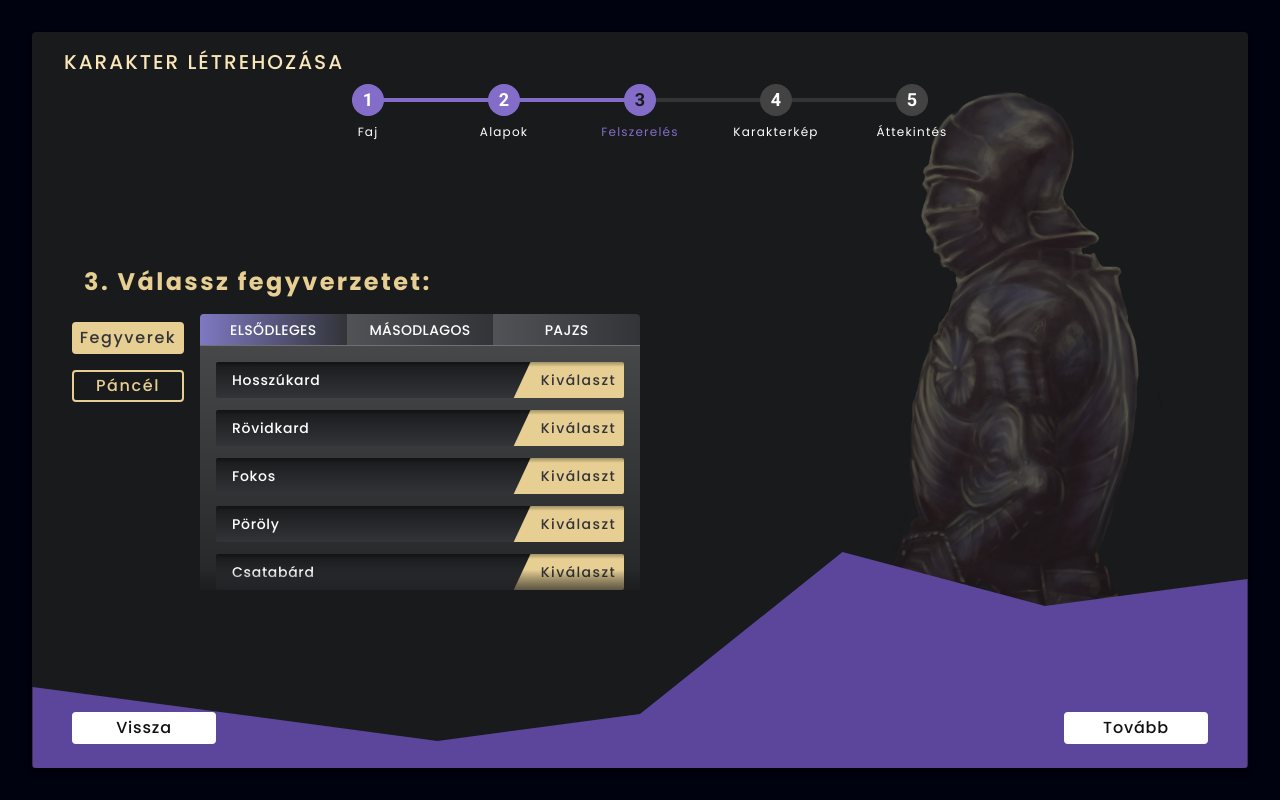
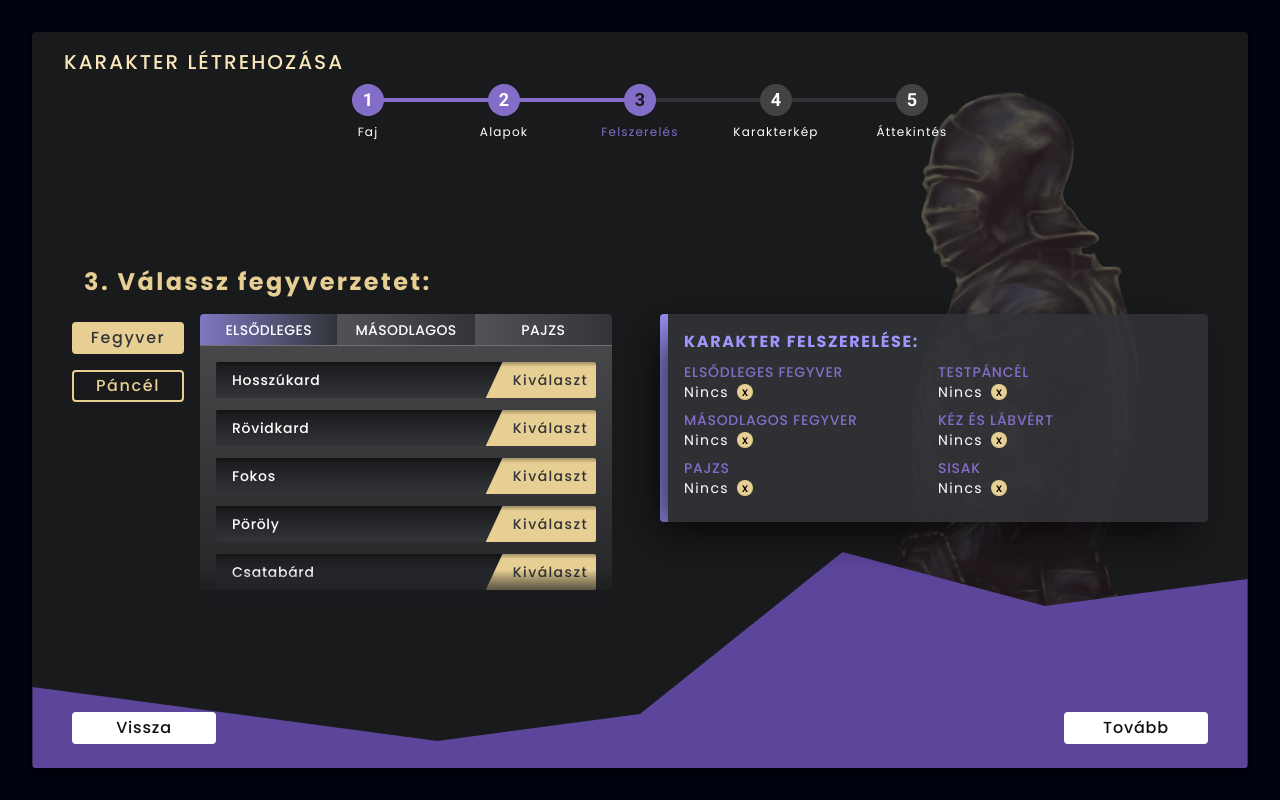
Before and after one commit to Abdys1/koe-forum-engine, a Next.js app in the folder frontend/: page /character/create in a window 1280 px wide. Built offline with nearby package versions, Linux system fonts and the light colour scheme; no server answers; a web font is replaced by a local one.

Commit message:
adding SelectedGearElement component

```diff
--- a/frontend/src/components/PanelListElement.tsx
+++ b/frontend/src/components/PanelListElement.tsx
@@ -3,7 +3,8 @@ import { useState } from "react";
 
 type PanelListElementProps = {
     title: string,
-    desc: string
+    desc: string,
+    onClick: React.MouseEventHandler<HTMLElement>
 };
 
 export default function PanelListElement(props: PanelListElementProps) {
@@ -12,6 +13,7 @@ export default function PanelListElement(props: PanelListElementProps) {
     function descToggle() {
         setIsActiveDesc(!isActiveDesc);
     }
+
 
     return (
         <li className="relative w-[calc(100% - 4rem)]">
@@ -23,8 +25,8 @@ export default function PanelListElement(props: PanelListElementProps) {
             )}
             onClick={descToggle}
             >
-                 {props.title}
-                <button className="relative h-full pr-2 flex justify-start items-center bg-secondary hover:bg-secondaryMedium text-cardMediumBg text-sm font-medium tracking-widest cursor-pointer z-10
+                {props.title}
+                <button type="button" onClick={props.onClick} className="relative h-full pr-2 flex justify-start items-center bg-secondary hover:bg-secondaryMedium text-cardMediumBg text-sm font-medium tracking-widest cursor-pointer z-10
                             before:content-[''] before:absolute before:top-0 before:-left-[20px] before:h-[150%] before:w-[60px] before:bg-secondary before:hover:bg-secondaryMedium before:rotate-[25deg] before:-z-10">
                     Kiválaszt
                 </button>
--- /dev/null
+++ b/frontend/src/components/SelectedGearElement.tsx
@@ -0,0 +1,25 @@
+type SelectedGearElementProps = {
+    optionTitle: string,
+    gearTitle: string,
+    onClear: React.MouseEventHandler<HTMLElement>
+}
+
+export default function SelectedGearElement(props: SelectedGearElementProps) {
+
+    return (
+        <div className="relative w-full mb-2 flex justify-start items-center flex-col">
+            <h4 className="relative w-full text-mainHover font-poppins font-medium tracking-wider text-sm uppercase">
+                {props.optionTitle}
+            </h4>
+            <div className="reltive w-full flex justify-start items-center">
+                <span className="relative text-sm font-poppins text-white tracking-widest">
+                    {props.gearTitle}
+                </span>
+                <button onClick={props.onClear} type="button" className="relative w-4 h-4 ml-2 p-0 flex justify-center items-center bg-secondary rounded-[50%] font-poppins text-xs font-medium
+                            hover:bg-secondaryMedium">
+                    x
+                </button>
+            </div>
+        </div>
+    );
+}
--- a/frontend/src/components/TabbedListPanel.tsx
+++ b/frontend/src/components/TabbedListPanel.tsx
@@ -9,7 +9,8 @@ interface ListElement {
 
 export interface ListOption {
     name: string,
-    elements: ListElement[]
+    elements: ListElement[],
+    onChooseElement: (elementTitle: string) => void
 }
 
 interface TabbedListPanelProps {
@@ -32,7 +33,7 @@ export default function TabbedListPanel(props: TabbedListPanelProps) {
                     props.options.map((option, i) => {
                         return(
                             <div style={{'--btnWidth': `${100 / props.options.length}%`} as React.CSSProperties} className="relative w-[var(--btnWidth)] h-full">
-                                <PanelNavBtn title={option.name} onClick={() => handleOption(i)} active={activeOption === i}/>
+                                <PanelNavBtn key={option.name} title={option.name} onClick={() => handleOption(i)} active={activeOption === i}/>
                             </div>
 
                         );
@@ -44,7 +45,7 @@ export default function TabbedListPanel(props: TabbedListPanelProps) {
                     {
                         props.options[activeOption].elements.map((element) => {
                             return (
-                                <PanelListElement title={element.title} desc={element.desc}/>
+                                <PanelListElement key={props.options[activeOption].name + element.title} title={element.title} desc={element.desc} onClick={() => props.options[activeOption].onChooseElement(element.title)}/>
                             );
                         })
                     }
--- a/frontend/src/components/create-character-forms/CharacterGearStep.tsx
+++ b/frontend/src/components/create-character-forms/CharacterGearStep.tsx
@@ -2,14 +2,27 @@ import MultiStepBar from "@/components/MultiStepBar";
 import MultiStepPagination from "@/components/MultiStepPagination";
 import SelectableOptionBtn from "@/components/SelectableOptionBtn";
 import TabbedListPanel, { ListOption } from "@/components/TabbedListPanel";
+import SelectedGearElement from "@/components/SelectedGearElement";
 import { title } from "process";
 import { useState } from "react";
 
 type GearOption = "fegyver" | "pancel";
 
+const DEFAULT_GEAR_OPTION = "Nincs";
+
+export default function CharacterGearStep() {
+    const [activeGearOption, setActiveGearOption] = useState<GearOption>("fegyver");
+    const [primaryWeapon, setPrimaryWeapon] = useState(DEFAULT_GEAR_OPTION);
+    const [secondaryWeapon, setSecondaryWeapon] = useState(DEFAULT_GEAR_OPTION);
+    const [shield, setShield] = useState(DEFAULT_GEAR_OPTION);
+    const [bodyArmor, setBodyArmor] = useState(DEFAULT_GEAR_OPTION);
+    const [secondaryArmor, setSecondaryArmor] = useState(DEFAULT_GEAR_OPTION);
+    const [helmet, setHelmet]= useState(DEFAULT_GEAR_OPTION);
+
     const weapons:ListOption[] = [
         {
             name: "Elsődleges",
+            onChooseElement: setPrimaryWeapon,
             elements: [
                 {
                     title: "Hosszúkard",
@@ -43,6 +56,7 @@ const weapons:ListOption[] = [
         },
         {
             name: "Másodlagos",
+            onChooseElement: setSecondaryWeapon,
             elements: [
                 {
                     title: "Szablya",
@@ -76,6 +90,7 @@ const weapons:ListOption[] = [
         },
         {
             name: "Pajzs",
+            onChooseElement: setShield,
             elements: [
                 {
                     title: "Kerek fapajzs",
@@ -92,6 +107,7 @@ const weapons:ListOption[] = [
     const armors:ListOption[] = [
         {
             name: "Testpáncél",
+            onChooseElement: setBodyArmor,
             elements: [
                 {
                     title: "Sodronying",
@@ -149,6 +165,7 @@ const armors:ListOption[] = [
         },
         {
             name: "Kéz és lábvért",
+            onChooseElement: setSecondaryArmor,
             elements: [
                 {
                     title: "Bőr alkarvért",
@@ -178,6 +195,7 @@ const armors:ListOption[] = [
         },
         {
             name: "Sisak",
+            onChooseElement: setHelmet,
             elements: [
                 {
                     title: "Nyitott bőrsisak",
@@ -211,9 +229,6 @@ const armors:ListOption[] = [
         }
     ];
 
-export default function CharacterGearStep() {
-    const [activeGearOption, setActiveGearOption] = useState<GearOption>("fegyver");
-
     function handleGearOption(gear: GearOption) :void {
         setActiveGearOption(gear);
     }
@@ -230,17 +245,34 @@ export default function CharacterGearStep() {
                     <h2 className="relative py-2 px-5 mb-2 w-full flex justify-start items-center text-secondary font-poppins text-2xl font-semibold tracking-widest">
                         3. Válassz fegyverzetet:
                     </h2>
-                    <div className="relative w-full justify-between items-start">
+                    <div className="relative w-full flex justify-between items-start">
                         <div className="relative w-full max-w-[50%] flex justify-center items-start">
                             <div className="relative mr-2 flex justify-start items-start flex-col">
-                                <SelectableOptionBtn title="Fegyverek" onClick={() => handleGearOption("fegyver")} active={activeGearOption === "fegyver"}/>
+                                <SelectableOptionBtn title="Fegyver" onClick={() => handleGearOption("fegyver")} active={activeGearOption === "fegyver"}/>
                                 <SelectableOptionBtn title="Páncél" onClick={() => handleGearOption("pancel")} active={activeGearOption === "pancel"}/>
                             </div>
                             { activeGearOption === "fegyver" && <TabbedListPanel options={weapons}/> }
                             { activeGearOption === "pancel" && <TabbedListPanel options={armors}/> }
                         </div>
-                        <div>
-
+                        <div className="relative w-full max-w-[50%] ml-12 mr-2 flex justify-center items-start">
+                            <div className="relative w-full max-w-xl p-4 mb-2 flex justify-center items-start flex-col z-10
+                                glassBox border-l-8 border-mainLight rounded">
+                                <h3 className="relative w-full pb-2 text-mainLight uppercase tracking-widest font-poppins font-semibold">
+                                    Karakter felszerelése:
+                                </h3>
+                                <div className="relative w-full flex justify-between items-start mr-2">
+                                    <div className="relative w-full max-w-[50%] flex justify-start items-start flex-col">
+                                        <SelectedGearElement optionTitle="Elsődleges fegyver" gearTitle={primaryWeapon} onClear={() => setPrimaryWeapon(DEFAULT_GEAR_OPTION)}/>
+                                        <SelectedGearElement optionTitle="Másodlagos fegyver" gearTitle={secondaryWeapon} onClear={() => setSecondaryWeapon(DEFAULT_GEAR_OPTION)}/>
+                                        <SelectedGearElement optionTitle="Pajzs" gearTitle={shield} onClear={() => setShield(DEFAULT_GEAR_OPTION)}/>
+                                    </div>
+                                    <div className="relative w-full max-w-[50%] flex flex-col">
+                                        <SelectedGearElement optionTitle="Testpáncél" gearTitle={bodyArmor} onClear={() => setBodyArmor(DEFAULT_GEAR_OPTION)}/>
+                                        <SelectedGearElement optionTitle="Kéz és lábvért" gearTitle={secondaryArmor} onClear={() => setSecondaryArmor(DEFAULT_GEAR_OPTION)}/>
+                                        <SelectedGearElement optionTitle="Sisak" gearTitle={helmet} onClear={() => setHelmet(DEFAULT_GEAR_OPTION)}/>
+                                    </div>
+                                </div>
+                            </div>
                         </div>
                     </div>
 
```
Lines whose indentation alone changed are shown as unchanged.
